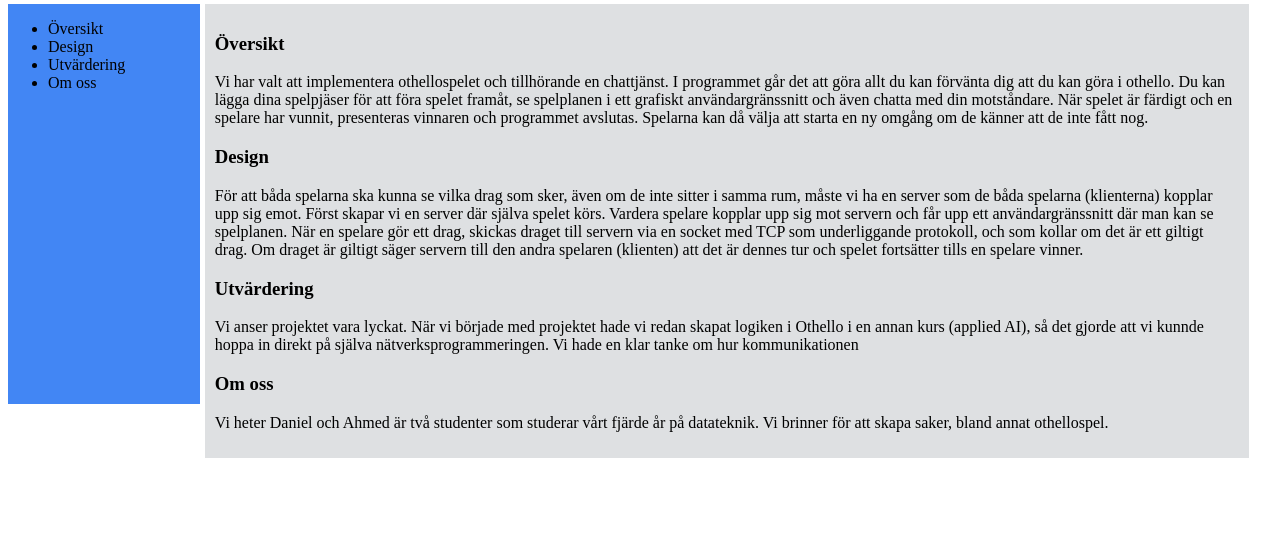
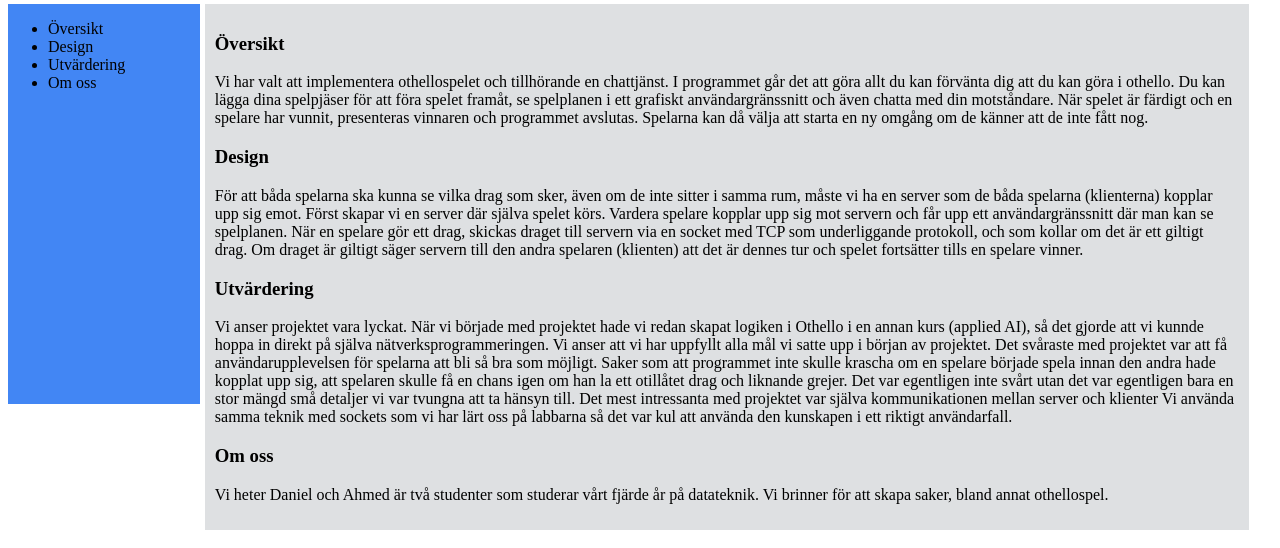
Before and after one commit to dat14db1/dat14db1.github.io, a plain HTML site: page index.html in a window 1280 px wide. Shown: the part 252-800 px from the top of the page. Drawn offline with Linux system fonts and the light colour scheme; a web font is replaced by a local one.

Commit message:
Added things

```diff
--- a/index.html
+++ b/index.html
@@ -38,7 +38,11 @@
 
        <h3>Utvärdering</h3>
        <p>Vi anser projektet vara lyckat. När vi började med projektet hade vi redan skapat logiken i Othello i en annan kurs (applied AI), så det gjorde att vi kunnde hoppa in direkt på själva nätverksprogrammeringen.
-         Vi hade en klar tanke om hur kommunikationen
+         Vi anser att vi har uppfyllt alla mål vi satte upp i början av projektet. Det svåraste med projektet var att få användarupplevelsen för spelarna att bli så bra som möjligt. Saker som att programmet inte skulle krascha om en spelare
+         började spela innan den andra hade kopplat upp sig, att spelaren skulle få en chans igen om han la ett otillåtet drag och liknande grejer. Det var egentligen inte svårt utan det var egentligen bara en stor mängd små detaljer vi var tvungna att ta hänsyn till.
+
+         Det mest intressanta med projektet var själva kommunikationen mellan server och klienter Vi använda samma teknik med sockets som vi har lärt oss på labbarna så det var kul att använda den kunskapen i ett riktigt användarfall.
+
        </p>
        <h3>Om oss</h3>
        <p> Vi heter Daniel och Ahmed är två studenter som studerar vårt fjärde år på datateknik. Vi brinner för att skapa saker,
```
